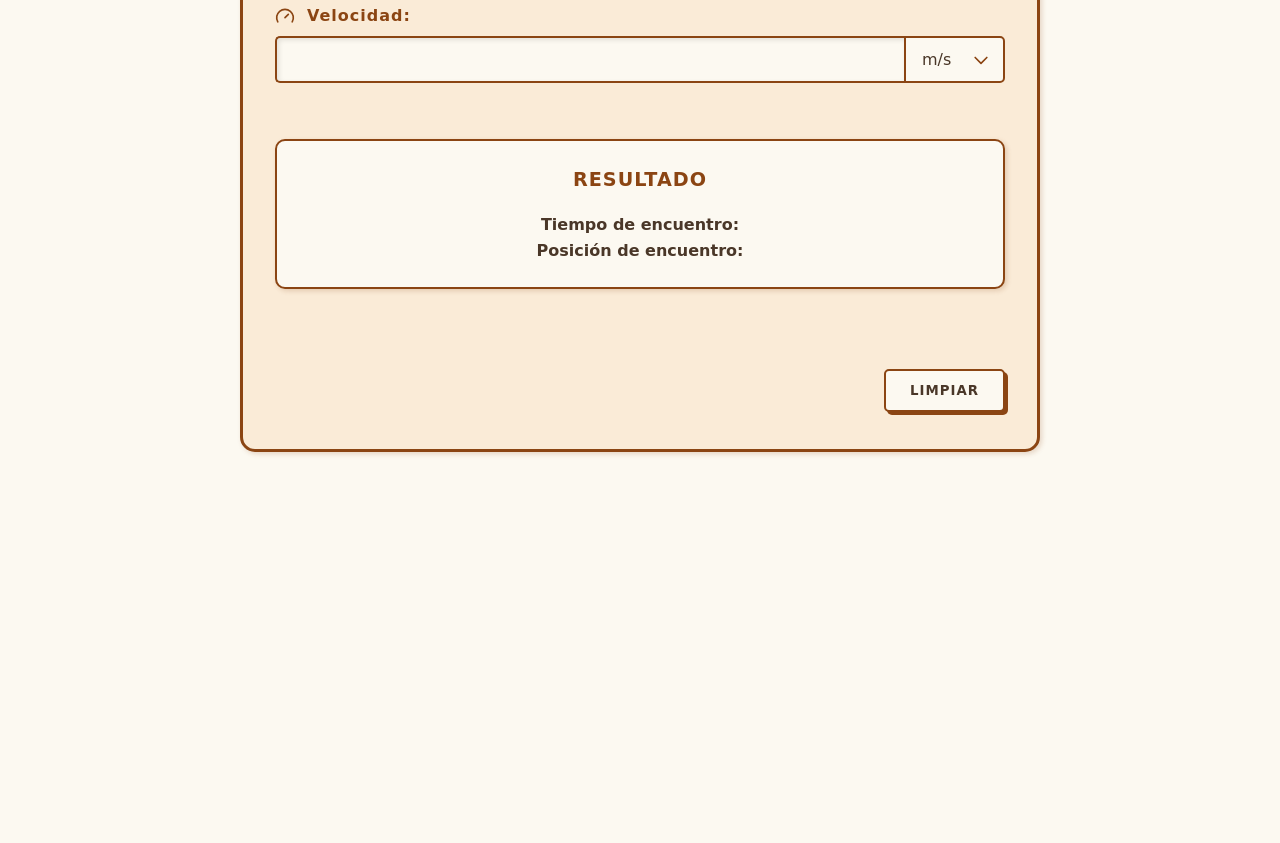
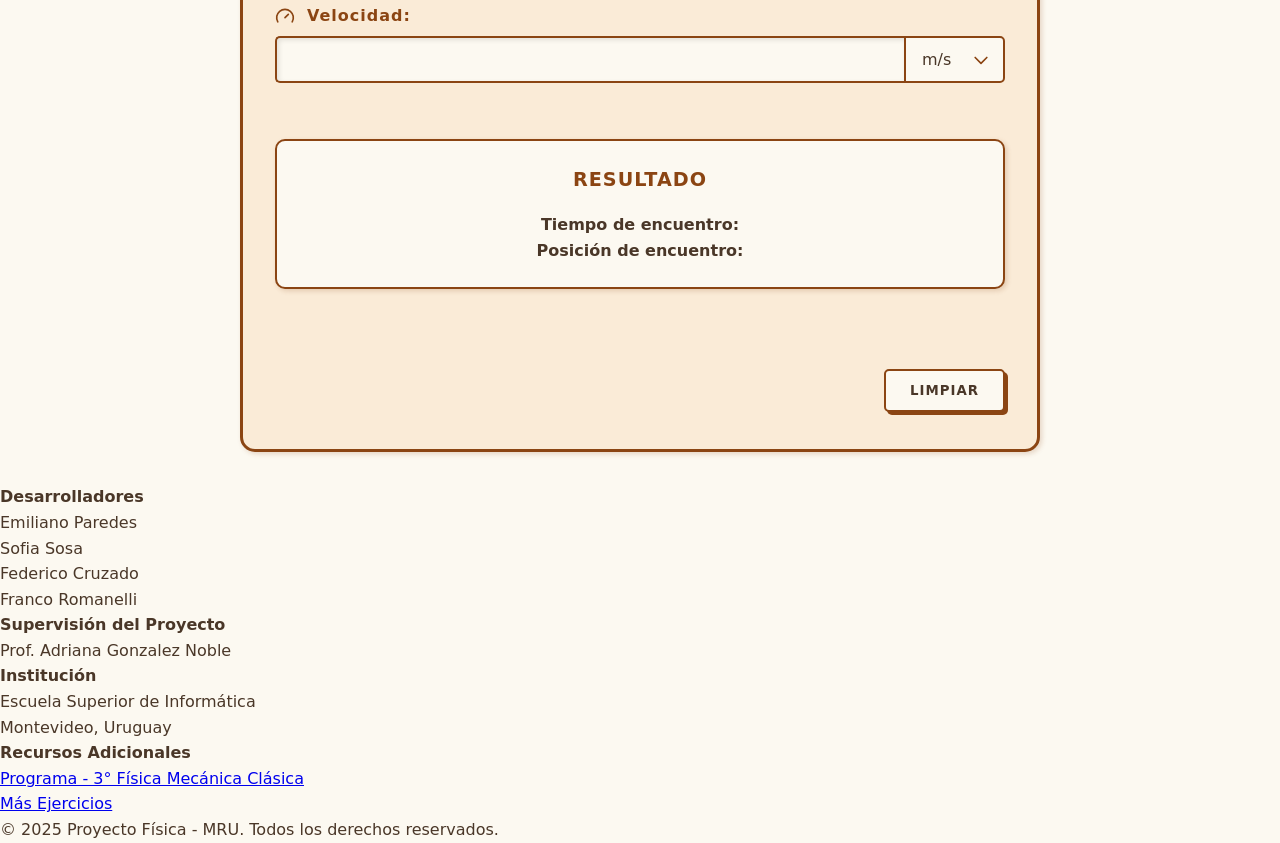
Before and after one commit to EmilianoParedes/proyecto-fisica-mru, a plain HTML site: page index.html in a window 1280 px wide. Shown: the part 1866-2709 px from the top of the page. Before the commit the page ends 2350 px from the top, so only its background shows below. Drawn offline with Linux system fonts and the light colour scheme.

Commit message:
feat: footer

```diff
--- a/index.html
+++ b/index.html
@@ -291,7 +291,41 @@
         </div>
     </main>
 
-    <footer></footer>
+    </main>
+
+    <footer class="footer">
+        <div class="footer-content">
+            <div class="footer-section">
+                <h4>Desarrolladores</h4>
+                <p>Emiliano Paredes</p>
+                <p>Sofia Sosa</p>
+                <p>Federico Cruzado</p>
+                <p>Franco Romanelli</p>
+            </div>
+            <div class="footer-section">
+                <h4>Supervisión del Proyecto</h4>
+                <p>Prof. Adriana Gonzalez Noble</p>
+            </div>
+            <div class="footer-section">
+                <h4>Institución</h4>
+                <p>Escuela Superior de Informática</p>
+                <p>Montevideo, Uruguay</p>
+            </div>
+            <div class="footer-section">
+                <h4>Recursos Adicionales</h4>
+                <ul>
+                    <li><a href="https://www.anep.edu.uy/sites/default/files/images/te-programas/2024/2-3-EM/DGETP/3ero/tecnologias-informacion/3%C2%B0F%C3%ADsica__Tecnolog%C3%ADa%20de%20la%20Informaci%C3%B3n.pdf" target="_blank">Programa - 3° Física Mecánica Clásica</a></li>
+                    <li><a href="./docs/mru-repartido-2.pdf" download>Más Ejercicios</a></li>
+                </ul>
+            </div>
+        </div>
+        <div class="footer-bottom">
+            <p>&copy; 2025 Proyecto Física - MRU. Todos los derechos reservados.</p>
+        </div>
+    </footer>
 </body>
 
 </html>
+</body>
+
+</html>
```
